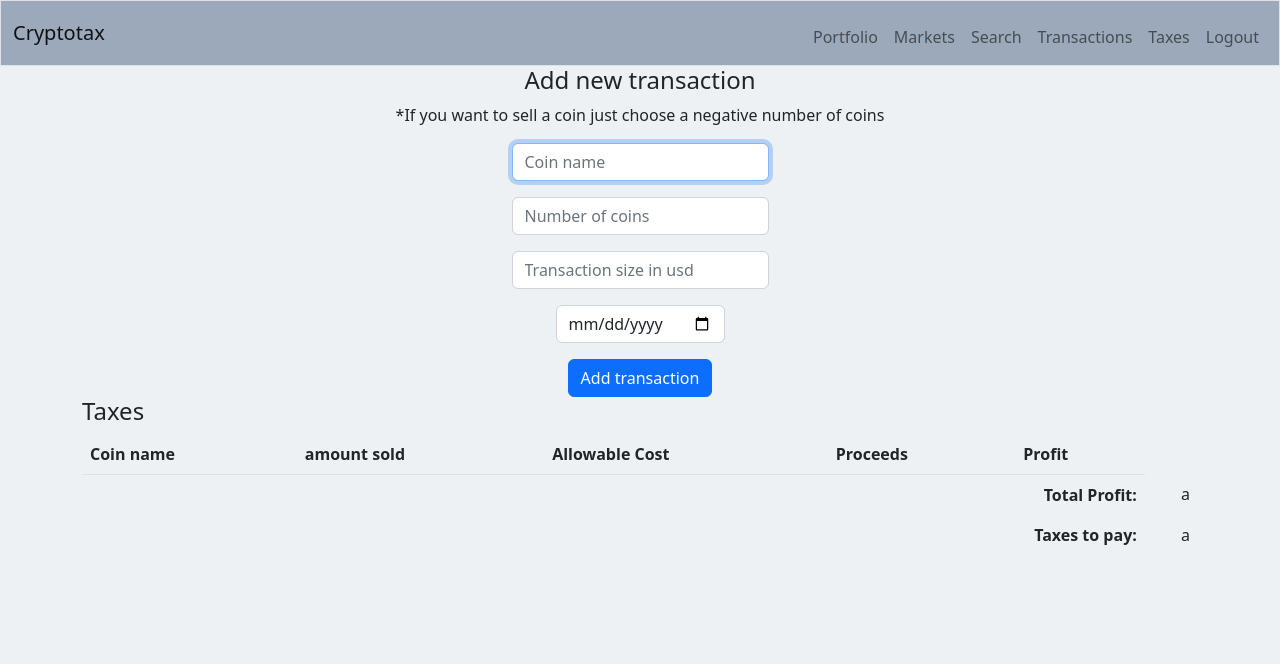
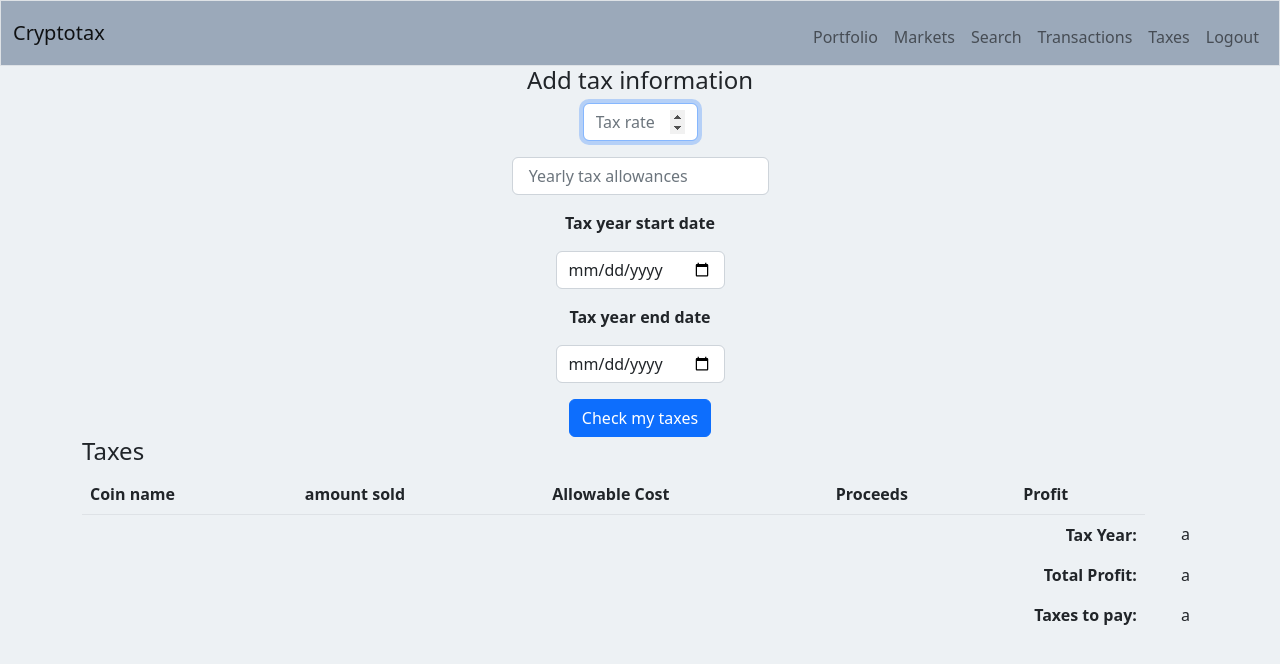
Before and after one commit to AleixMJ/cryptotax, a Flask app: page /tax in a window 1280 px wide. Shown: the top 664 px of the page. Run offline with Flask 2, Linux system fonts and the light colour scheme; a user stored in the database is signed in.

Commit message:
fixing tax bugs and adding more code

```diff
--- a/app.py
+++ b/app.py
@@ -58,7 +58,7 @@ def index():
         global_cost =+ total_cost
         global_profit =+ profit
 
-    print(portfolio)
+
     return render_template("index.html", username=username, portfolio=portfolio, global_value=global_value,
                             global_cost=global_cost, global_profit=global_profit)
 
@@ -206,6 +206,15 @@ def tax():
 
     if request.method == "POST":
 
+        rate = request.form.get("rate")
+        allowance = request.form.get("allowance")
+        start = request.form.get("tax_year_start")
+        end = request.form.get("tax_year_end")
+
+        print(session["user_id"][0])
+        transactions = query_db("SELECT * FROM history WHERE user_id = ?", [session["user_id"][0]], one=False)
+        print(transactions)
+
         return render_template("tax.html")
 
     else:
@@ -260,7 +269,6 @@ def login():
             return error("Invalid username and/or password")
 
         session["user_id"] = user[0]
-        print(session["user_id"])
 
         return redirect("/")
 
--- a/templates/tax.html
+++ b/templates/tax.html
@@ -8,22 +8,23 @@
 
 
 <div class="container text-center">
-    <h4>Add new transaction</h4>
-    <p>*If you want to sell a coin just choose a negative number of coins</p>
-    <form action="/transactions" method="post">
+    <h4>Add tax information</h4>
+    <form action="/tax" method="post">
         <div class="mb-3">
-            <input autocomplete="off" autofocus class="form-control mx-auto w-auto" id="coin_name" name="coin_name" placeholder="Coin name" type="text" required>
+            <input autocomplete="off" autofocus class="form-control mx-auto w-auto" id="rate" name="rate" placeholder="Tax rate" type="number" required min="0" max="100">
         </div>
         <div class="mb-3">
-            <input class="form-control mx-auto w-auto" id="number_coins" name="number_coins" placeholder="Number of coins" type="number" required step="any">
+            <input class="form-control mx-auto w-auto" id="allowances" name="allowances" placeholder=" Yearly tax allowances" type="number" required step="any">
         </div>
+        <div class="mb-3 fw-bold"> Tax year start date</div>
         <div class="mb-3">
-            <input class="form-control mx-auto w-auto" id="transaction_size" name="transaction_size" placeholder="Transaction size in usd" type="number" required>
+            <input class="form-control mx-auto w-auto" id="tax_year_start" name="tax_year_start" placeholder="Tax year start" type="date" required>
         </div>
+        <div class="mb-3 fw-bold"> Tax year end date</div>
         <div class="mb-3">
-            <input class="form-control mx-auto w-auto" id="purchase_day" name="purchase_day" placeholder="Date yyyy/mm/dd" type="date" required>
+            <input class="form-control mx-auto w-auto" id="tax_year_end" name="tax_year_end" placeholder="Tax year end" type="date" required>
         </div>
-        <button class="btn btn-primary mx-auto w-auto" type="submit">Add transaction</button>
+        <button class="btn btn-primary mx-auto w-auto" type="submit">Check my taxes</button>
         </div>
     </form>
 </div>
@@ -53,6 +54,10 @@
         </tbody>
         <tfoot>
             <tr>
+                <td class="border-0 fw-bold text-end" colspan="7">Tax Year: </td>
+                <td class="border-0 text-end"> a </td>
+            </tr>
+            <tr>
                 <td class="border-0 fw-bold text-end" colspan="7">Total Profit: </td>
                 <td class="border-0 text-end"> a </td>
             </tr>
--- a/templates/transactions.html
+++ b/templates/transactions.html
@@ -45,8 +45,8 @@
             <tr>
                 <td >{{row[5]}} </td>
                 <td >{{row[2]}} </td>
-                <td >{{row[4]}} </td>
-                <td >{{row[3]}} </td>
+                <td >{{row[4] | usd}} </td>
+                <td >{{row[3] | usd}} </td>
                 <td >{{row[7]}} </td>
             </tr>
             {% endfor %}
```
Also changed, not shown: cryptotax.db.
